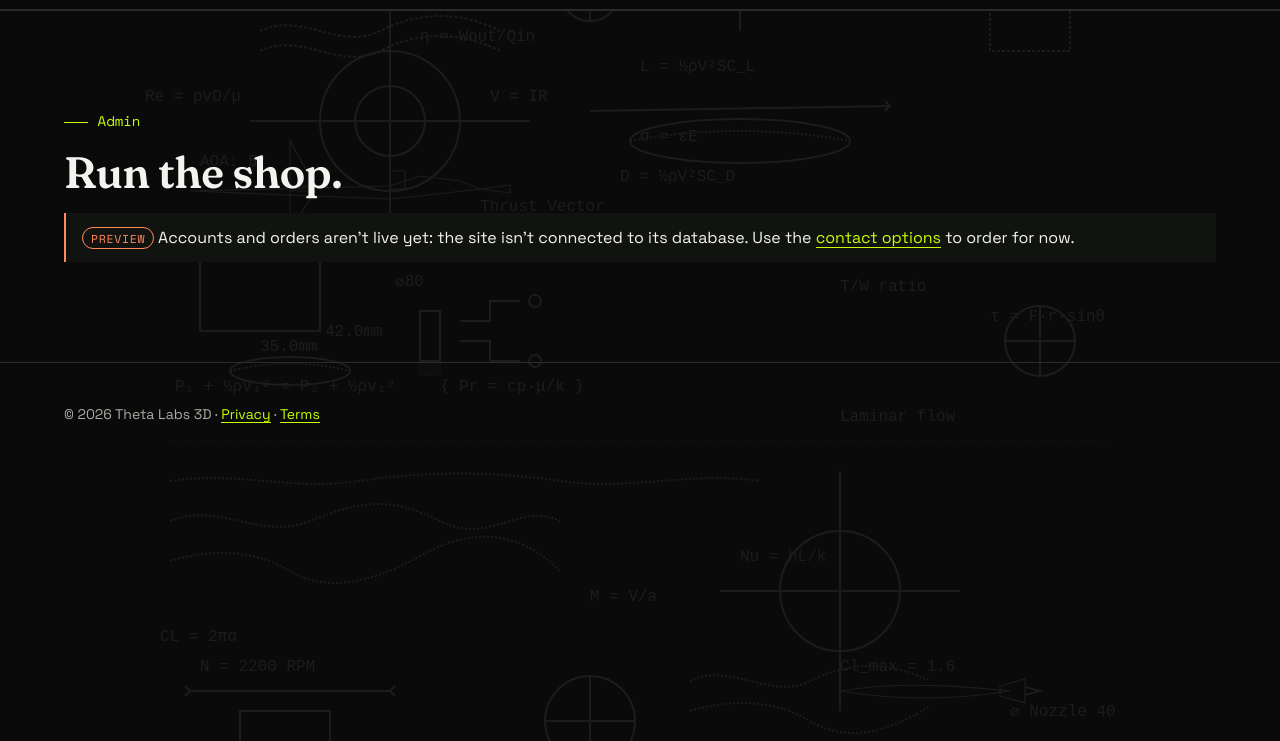
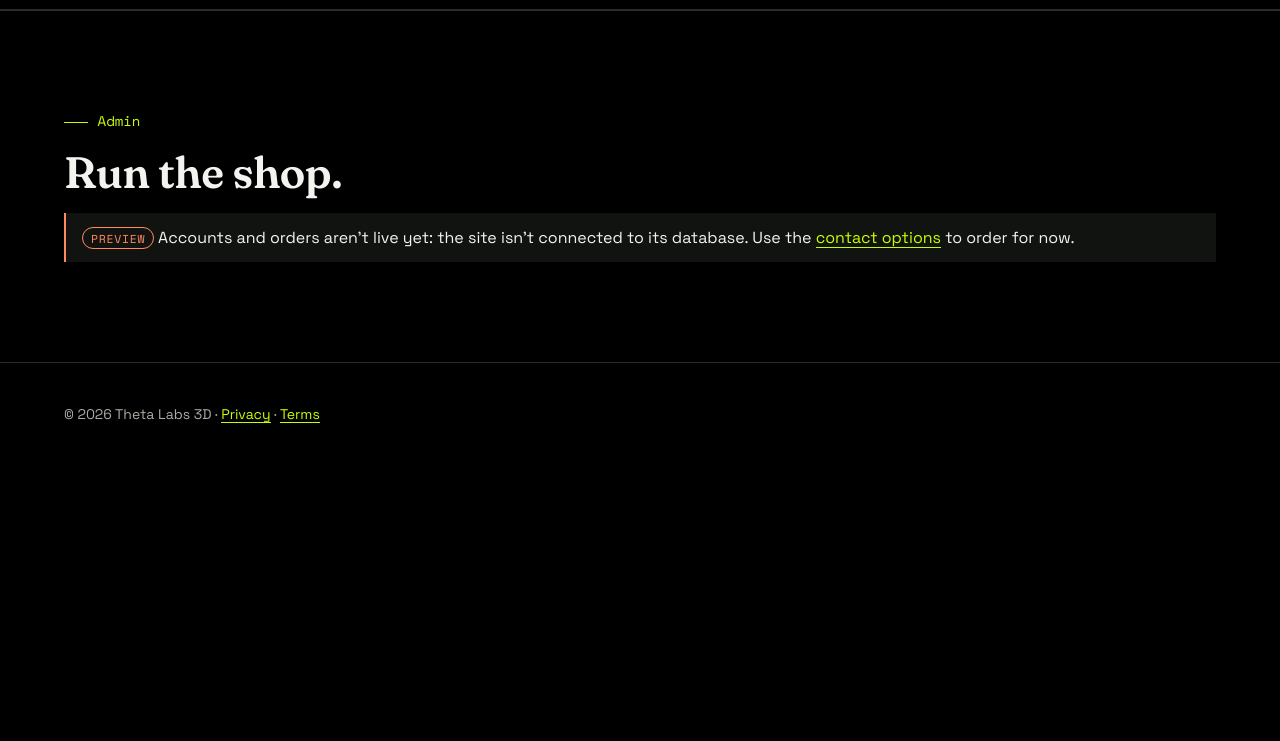
Before and after one commit to Teddy3011/thetalabs, a website: page admin.html in a window 1280 px wide. Shown: the part 59-800 px from the top of the page. Drawn offline with nearby package versions, Linux system fonts and the light colour scheme.

Commit message:
Pitch-black background, no backdrop drawing
Removes the faint blueprint drawing behind every page and sets the page
background (and the browser theme colour) to pure black. blueprint.svg is
kept in assets/ but no longer used.

Co-Authored-By: Claude Opus 5.5 <noreply@anthropic.com>

```diff
--- a/admin.html
+++ b/admin.html
@@ -5,7 +5,7 @@
 <meta name="viewport" content="width=device-width, initial-scale=1">
 <title>Admin | Theta Labs 3D</title>
 <meta name="robots" content="noindex">
-<meta name="theme-color" content="#090a09">
+<meta name="theme-color" content="#000000">
 <meta name="color-scheme" content="dark">
 <link rel="icon" href="favicon.ico" sizes="any">
 <link rel="icon" href="favicon.svg" type="image/svg+xml">
--- a/assets/styles.css
+++ b/assets/styles.css
@@ -23,7 +23,7 @@
 }
 
 :root {
-  --bg: #090a09;
+  --bg: #000;  /* pitch black; the page has no backdrop drawing */
   --surface: #111311;
   --surface-2: #171917;
   --line: #292c28;
@@ -76,17 +76,6 @@ body {
   font-size: var(--step-0);
   line-height: 1.6;
   overflow-x: clip;
-}
-
-/* faint engineering-drawing backdrop */
-body::before {
-  content: "";
-  position: absolute;
-  inset: 0;
-  z-index: -1;
-  background: url("blueprint.svg") top center / 62.5rem auto repeat-y;  /* 1000px at the default size, scales on large screens */
-  opacity: 0.07;
-  pointer-events: none;
 }
 
 img, svg { display: block; max-width: 100%; }
@@ -166,7 +155,7 @@ html.motion .btn:is(:hover, :focus-visible) { transform: translateY(-2px); }
 /* The blur lives on a pseudo-element: backdrop-filter on the header itself would trap the fixed menu panel. */
 .site-header::before {
   content: ""; position: absolute; inset: 0; z-index: -1;
-  background: rgb(9 10 9 / 0.86); backdrop-filter: blur(10px);
+  background: rgb(0 0 0 / 0.86); backdrop-filter: blur(10px);
 }
 .scroll-progress { display: none; }
 @supports (animation-timeline: scroll()) {
```
Also changed, not shown: account.html (+1 -1 lines), estimate.html (+1 -1 lines), index.html (+1 -1 lines), login.html (+1 -1 lines), printers.html (+1 -1 lines), privacy.html (+1 -1 lines), signup.html (+1 -1 lines), terms.html (+1 -1 lines), track.html (+1 -1 lines).
